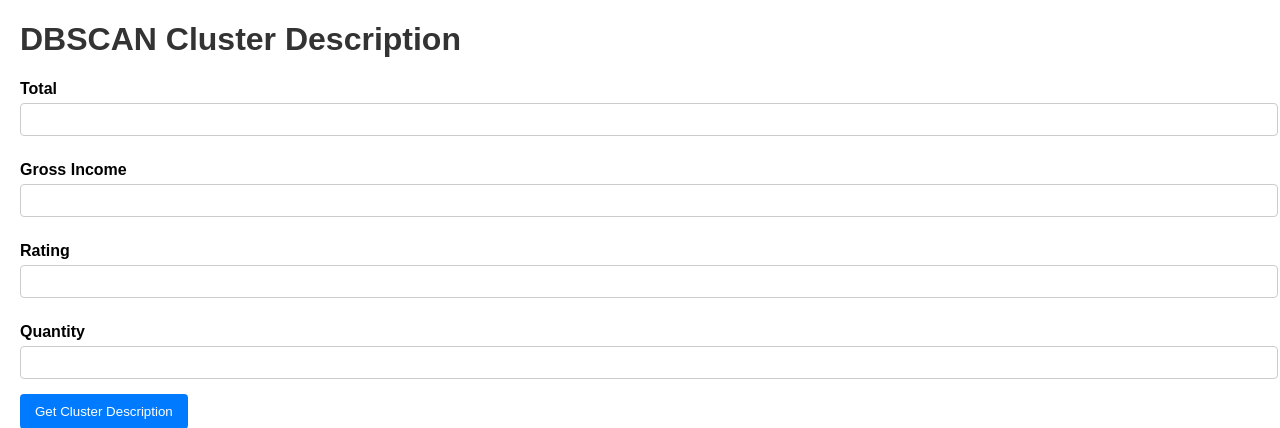
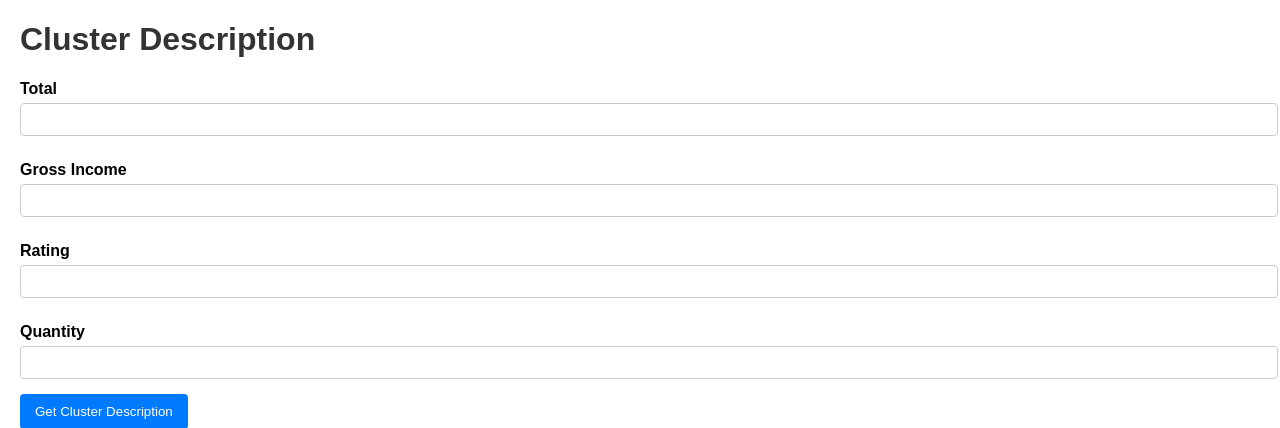
Before and after one commit to Sunny-Soni00/Internship, a Flask app: page / in a window 1280 px wide. Shown: the top 428 px of the page. Run offline with Flask 3, Linux system fonts and the light colour scheme.

Commit message:
initial commit

```diff
--- a/app.py
+++ b/app.py
@@ -64,7 +64,7 @@ def get_cluster_description():
         cluster_label = dbscan.fit_predict(np.vstack([X_scaled, data_point_scaled]))[-1]
 
         if cluster_label == -1:
-            return render_template('index.html', message="The data point belongs to noise.")
+            return render_template('index.html', message="The data point is an anomaly.")
 
         # Get the cluster description
         cluster_description = cluster_descriptions.loc[cluster_label].to_dict()
--- a/templates/index.html
+++ b/templates/index.html
@@ -52,7 +52,7 @@
     </style>
 </head>
 <body>
-    <h1>DBSCAN Cluster Description</h1>
+    <h1>Cluster Description</h1>
     <form action="/get-cluster-description" method="post">
         <label for="total">Total</label>
         <input type="number" step="any" id="total" name="Total" required>
```
